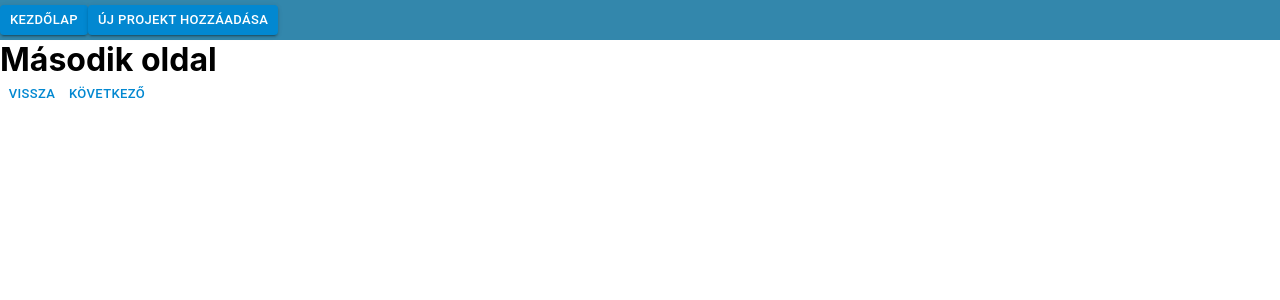
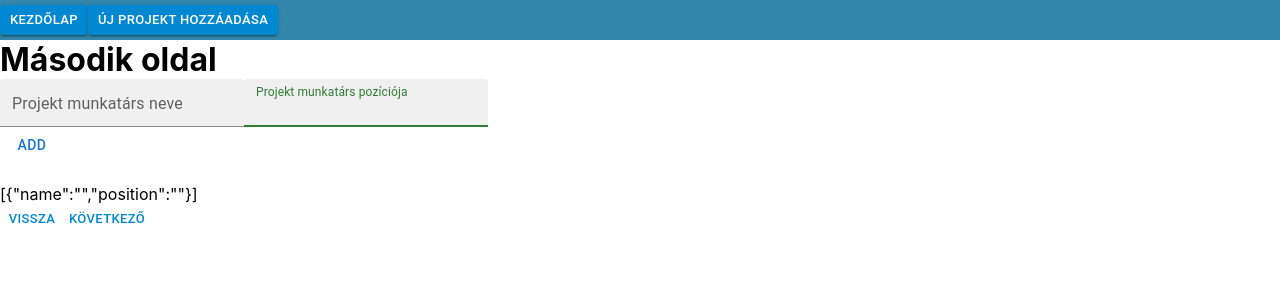
Before and after one commit to KacagoHollo/project-overview, a React (Create React App) app: page /new in a window 1280 px wide. Both pictures are taken after a click on the button "KÖVETKEZŐ". Shown: the top 300 px of the page. Built offline with nearby package versions, Linux system fonts and the light colour scheme.

Commit message:
wizard pages functions, button functions

```diff
--- a/src/pages/Page1.jsx
+++ b/src/pages/Page1.jsx
@@ -9,12 +9,8 @@ const Page1 = () => {
     const [name, setName] = useState('');
     const [description, setDescription] = useState('');
 
-
-
-    // const nextPage = () => {
-
-    // }
   return (
+    <WizardContext.Provider value={{name, setName}}>
     <div>
         <h1>Első oldal</h1>
         {/* <form onSubmit={next}> */}
@@ -40,7 +36,7 @@ const Page1 = () => {
                     type="text"
                     placeholder="Projekt leírása"
                     multiline
-                    rows={5}
+                    minRows={5}
                     maxRows={10}
                     value={description}
                     InputProps={{ inputProps: { minLength: 50, maxLength: 500 } }}
@@ -48,6 +44,7 @@ const Page1 = () => {
             </div>
         {/* </form> */}
     </div>
+    </WizardContext.Provider>
   )
 }
 
--- a/src/pages/Page2.jsx
+++ b/src/pages/Page2.jsx
@@ -1,11 +1,78 @@
-import React from 'react'
+import React, { useState } from 'react';
+import TextField from "@mui/material/TextField";
+import Button from "@mui/material/Button";
 
 function Page2() {
+
+    const [inputList, setInputList] = useState([{ name: "", position: "" }]);
+
+    // handle input change
+const handleInputChange = (e, index) => {
+    const { name, value } = e.target;
+    const list = [...inputList];
+    list[index][name] = value;
+    setInputList(list);
+};
+
+// handle click event of the Remove button
+const handleRemoveClick = index => {
+    const list = [...inputList];
+    list.splice(index, 1);
+    setInputList(list);
+};
+
+// handle click event of the Add button
+const handleAddClick = () => {
+    setInputList([...inputList, { name: "", position: "" }]);
+};
+
   return (
     <div>
         <h1>Második oldal</h1>
+        {inputList.map((x, i) => {
+            return (
+                <div key={i} className="college-name">
+                    <TextField
+                        name="name"
+                        value={x.name}
+                        variant="filled"
+                        size="small"
+                        autoFocus
+                        label="Projekt munkatárs neve"
+                        color="success"
+                        type="text"
+                        placeholder="Projekt munkatárs neve"
+                        onChange={e => handleInputChange(e, i)}
+
+                />
+                    <TextField
+                        className="position"
+                        name="position"
+                        value={x.position}
+                        variant="filled"
+                        size="small"
+                        autoFocus
+                        label="Projekt munkatárs pozíciója"
+                        color="success"
+                        type="text"
+                        placeholder="Projekt munkatárs pozíciója"
+                        onChange={e => handleInputChange(e, i)}
+                />
+                    <div className="btn-box">
+                        {inputList.length !== 1 && <button className="mr10"
+                        onClick={() => handleRemoveClick(i)}
+                        >Remove</button>}
+
+                        {inputList.length - 1 === i && <Button
+                        onClick={handleAddClick}
+                        >Add</Button>}
+                    </div>
+                </div>
+            );
+        })}
+        <div style={{ marginTop: 20 }}>{JSON.stringify(inputList)}</div>
     </div>
   )
 }
 
-export default Page2
+export default Page2;
--- a/src/pages/Page3.jsx
+++ b/src/pages/Page3.jsx
@@ -1,9 +1,64 @@
-import React from 'react'
+import React, { useState } from 'react';
+import TextField from "@mui/material/TextField";
+import Button from "@mui/material/Button";
 
 function Page3() {
+
+    const [inputList, setInputList] = useState([{ link: ""}]);
+
+    // handle input change
+const handleInputChange = (e, index) => {
+    const { name, value } = e.target;
+    const list = [...inputList];
+    list[index][name] = value;
+    setInputList(list);
+};
+
+// handle click event of the Remove button
+const handleRemoveClick = index => {
+    const list = [...inputList];
+    list.splice(index, 1);
+    setInputList(list);
+};
+
+// handle click event of the Add button
+const handleAddClick = () => {
+    setInputList([...inputList, { link: "" }]);
+};
+
   return (
     <div>
         <h1>Utolsó oldal</h1>
+        {inputList.map((x, i) => {
+            return (
+                <div key={i} className="link">
+                    <TextField
+                        name="link"
+                        value={x.link}
+                        variant="filled"
+                        size="small"
+                        autoFocus
+                        label="Projekthez kapcsolódó link"
+                        color="success"
+                        type="text"
+                        placeholder="Projekthez kapcsolódó link"
+                        onChange={e => handleInputChange(e, i)}
+
+                />
+
+                    <div className="btn-box">
+                        {inputList.length !== 1 && <button className="mr10"
+                        onClick={() => handleRemoveClick(i)}
+                        >Remove</button>}
+
+                        {inputList.length - 1 === i && <Button
+                        onClick={handleAddClick}
+                        >Add</Button>}
+                    </div>
+                </div>
+            );
+        })}
+        <div style={{ marginTop: 20 }}>{JSON.stringify(inputList)}</div>
     </div>
   )
 }
--- a/src/pages/Wizard.jsx
+++ b/src/pages/Wizard.jsx
@@ -1,9 +1,19 @@
-import React, {useState} from 'react';
+import React, {useState, useContext} from 'react';
 import { WizardContext } from '../components/WizardContext';
+import { useNavigate } from 'react-router-dom';
 
 import Button from "@mui/material/Button";
 
 const Wizard = ({children}) => {
+
+  const { name, setName } = useContext(WizardContext);
+
+  const navigate = useNavigate();
+  const nav = (path) => {
+      console.log('rerouting');
+      navigate(path);
+  }
+
   const [activePage, setActivePage] = useState(0)
 
   const pages = React.Children.toArray(children)
@@ -18,7 +28,7 @@ const Wizard = ({children}) => {
   }
 
   const submit = () => {
-    setActivePage(index => index - 1)
+    nav('/')
   }
 
   return (
@@ -40,13 +50,14 @@ const Wizard = ({children}) => {
           </Button>
           ) : null }
 
-          { activePage < pages.length + 1 ? (
+          { activePage < pages.length + 1 && activePage < pages.length - 1 ? (
           <Button
             type='button'
             className='wButton-right'
             color="info"
             size="small"
             onClick={next}
+            disabled={name}
           >
             Következő
           </Button>
```
